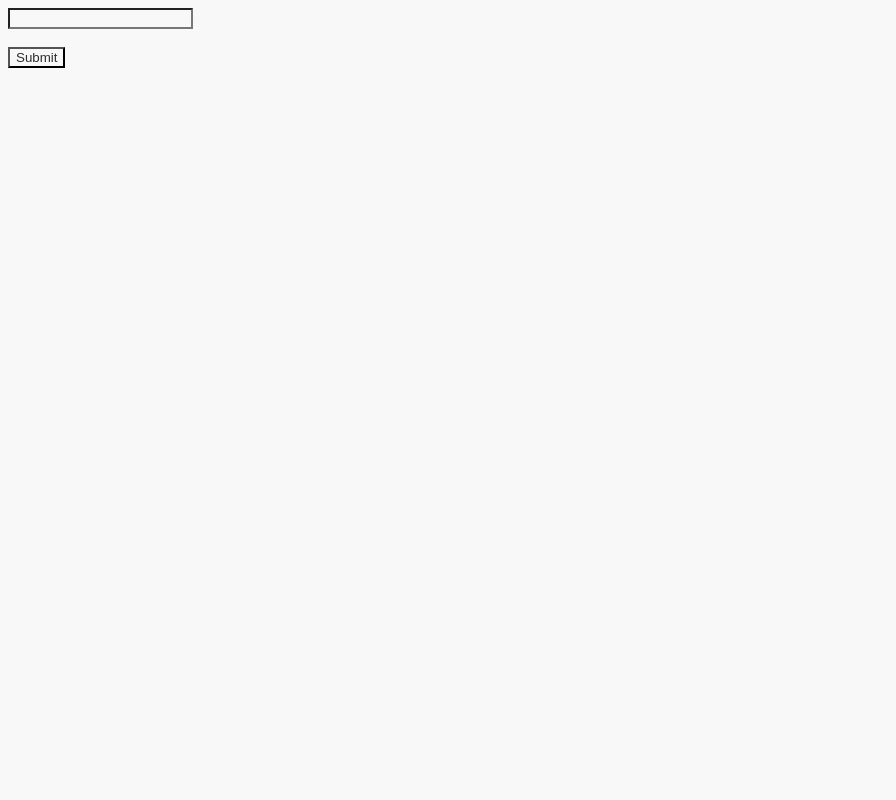
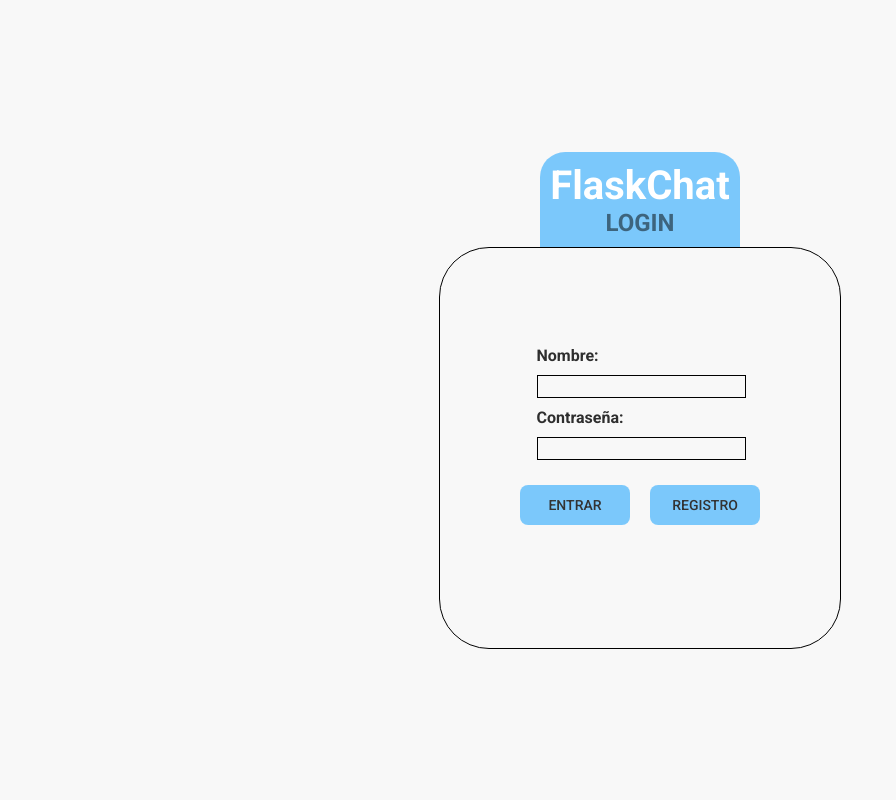
Before and after one commit to dest-ny/FlaskChat, a Flask app: page /login in a window 1280 px wide. Before the commit the part shown is almost empty. Shown: the whole page, without its empty margins (0-896 px from the left). Run offline with Flask 3, Linux system fonts and the light colour scheme.

Commit message:
basic login ui

```diff
--- a/app/chat/controllers/routes.py
+++ b/app/chat/controllers/routes.py
@@ -31,3 +31,7 @@ def logout():
         return redirect(url_for('login'))
     else:
         return redirect(url_for('login'))
+
+@app.route("/register", methods=["GET", "POST"])
+def register():
+    return "register"
--- a/app/chat/models/db.py
+++ b/app/chat/models/db.py
@@ -2,7 +2,7 @@ from app import mysql
 from flask import g
 
 def getConnection():
-    if 'conn' not in g:
+    if 'db' not in g:
         g.db = mysql.get_db()
 
     return g.db
@@ -21,6 +21,6 @@ def db_insert(sql, args):
         conn.commit()
     except Exception as e:
         conn.rollback()
-        print("Database Insertion error: ", e)
+        print("Database insertion error: ", e)
     finally:
         closeConnection()
--- a/app/static/css/style.css
+++ b/app/static/css/style.css
@@ -1,4 +1,121 @@
 * {
     background-color: #f8f8f8;
     color: #2e2e2e;
+    margin: 0;
+    padding: 0;
 }
+
+.main-container{
+    height: 100vh;
+    width: 100vw;
+    margin: 0;
+    padding: 0;
+    display: flex;
+    flex-direction: column;
+    justify-content: center;
+    align-items: center;
+}
+
+.title-container{
+    background-color: hsla(204, 100%, 50%, 0.5);
+    border-radius: 25px 25px 0 0;
+    display: flex;
+    flex-direction: column;
+    padding: 10px;
+    text-align: center;
+}
+
+.title-container .flasktitle {
+    font-family: 'Roboto', serif;
+    font-size: 40px;
+    font-weight: bold;
+    background-color: transparent;
+    color: #fff;
+}
+
+.title-container .flasksubtitle {
+    font-family: 'Roboto', serif;
+    font-size: 24px;
+    font-weight: bold;
+    background-color: transparent;
+    color: rgba(0, 0, 0, 0.5);
+    text-transform: uppercase;
+}
+.window-container{
+    height: 400px;
+    width: 400px;
+    margin: 0;
+    padding: 0;
+    border-radius: 50px;
+    border: 1px solid black;
+}
+
+.form{
+    background-color: transparent;
+    height: 100%;
+    display: flex;
+    flex-direction: column;
+    align-items: center;
+    justify-content: center;
+    margin: 0;
+}
+
+.form .form-buttons{
+    margin: 20px;
+    display: flex;
+    justify-content: center;
+    flex-direction: row;
+    gap: 10px;
+}
+.form .btn{
+    background-color: hsla(204, 100%, 50%, 0.5);
+    border-radius: 8px;
+    text-decoration: none;
+    border-width: 0;
+    color: #333333;
+    cursor: pointer;
+    display: inline-block;
+    font-family: 'Roboto', serif;
+    font-size: 14px;
+    font-weight: 500;
+    line-height: 20px;
+    list-style: none;
+    margin: 0;
+    padding: 10px 0px;
+    text-align: center;
+    transition: all 200ms;
+    vertical-align: baseline;
+    white-space: nowrap;
+    user-select: none;
+    -webkit-user-select: none;
+    touch-action: manipulation;
+    min-width: 110px;
+    margin: 5px;
+}
+
+.form .btn:hover{
+    background-color: hsla(204, 100%, 50%, 1);
+    font-size: 16px;
+}
+
+.form .form-inputs{
+    display: flex;
+    flex-direction: column;
+    gap: 10px;
+}
+
+.form .labelfor{
+    font-family: 'Roboto', serif;
+    background-color: transparent;
+    font-weight: bold;
+}
+.form .form-input{
+    border: 1px solid black;
+    width: 100%;
+    font-family: 'Roboto', serif;
+    font-size: 18px;
+}
+
+.form .form-input:focus{
+    outline: 1px solid black;
+}
--- a/app/templates/base.html
+++ b/app/templates/base.html
@@ -1,11 +1,36 @@
-<!doctype html>
-<title>{% block title %}{% endblock %}</title>
-<link rel="stylesheet" href="{{ url_for('static', filename='style.css') }}">
-<nav>
-  <h1>Flaskr</h1>
-</nav>
-<section class="content">
-  <header>
-    {% block header %}{% endblock %}
-  </header>
-</section>
+<!DOCTYPE html>
+<html lang="en">
+<head>
+  <meta charset="UTF-8">
+  <meta name="viewport" content="width=device-width, initial-scale=1.0">
+  <link rel="stylesheet" href="{{url_for('static', filename='css/style.css')}}">
+  <link rel="preconnect" href="https://fonts.googleapis.com">
+  <link rel="preconnect" href="https://fonts.gstatic.com" crossorigin>
+  <link href="https://fonts.googleapis.com/css2?family=Roboto:ital,wght@0,100..900;1,100..900&display=swap" rel="stylesheet">
+  <title>FlaskChat - {% block title %}{% endblock title %}</title>
+</head>
+<body>
+  <div class="main-container">
+    <div class="title-container">
+      <span class="flasktitle">{%block maintitle%}{%endblock maintitle%}</span>
+      <span class="flasksubtitle">{%block mainsubtitle%}{%endblock mainsubtitle%}</span>
+    </div>
+    <div class="window-container">
+      <form class="form" action="{%block form_action%}{%endblock form_action%}" method="{%block form_method%}{%endblock form_method%}">
+        <div class="form-inputs">
+          {%block inputfields%}{%endblock inputfields%}
+          <!--<span class="labelfor">Nombre: </span>
+          <input type="text" class="form-input">
+          <span class="labelfor">Contraseña: </span>
+          <input type="password" class="form-input">-->
+        </div>
+        <div class="form-buttons">
+          {%block buttons%}{%endblock buttons%}
+          <!--<button class="btn">ENTRAR</button>
+          <button class="btn">REGISTRO</button>-->
+        </div>
+      </form>
+    </div>
+  </div>
+</body>
+</html>
--- a/app/templates/login.html
+++ b/app/templates/login.html
@@ -1,24 +1,18 @@
-<!DOCTYPE html>
-<html lang="en">
-<head>
-    <meta charset="UTF-8">
-    <meta name="viewport" content="width=device-width, initial-scale=1.0">
-    <title>FlaskChat</title>
-    <link rel="stylesheet" href="{{url_for('static', filename='css/style.css')}}">
-</head>
-<body>
-    {% with messages = get_flashed_messages() %}
-    {% if messages %}
-        <ul class=flashes>
-        {% for message in messages %}
-        <li>{{ message }}</li>
-        {% endfor %}
-        </ul>
-    {% endif %}
-    {% endwith %}
-    <form action="/login" method="POST">
-        <input type="text" id="nombre" name="nombre"><br><br>
-        <input type="submit" value="Submit">
-    </form>
-</body>
-</html>
+{%extends "base.html"%}
+
+{%block title%}Login{%endblock title%}
+
+{%block maintitle%}FlaskChat{%endblock maintitle%}
+{%block mainsubtitle%}LOGIN{%endblock mainsubtitle%}
+{%block form_action%}/login{%endblock form_action%}
+{%block form_method%}POST{%endblock form_method%}
+{%block inputfields%}
+<span class="labelfor">Nombre: </span>
+<input type="text" id="nombre" name="nombre" class="form-input">
+<span class="labelfor">Contraseña: </span>
+<input type="password" name="pass" class="form-input">
+{%endblock inputfields%}
+{%block buttons%}
+<input type="submit" value="ENTRAR" class="btn">
+<a href="{{url_for('register')}}" class="btn">REGISTRO</a>
+{%endblock buttons%}
```
